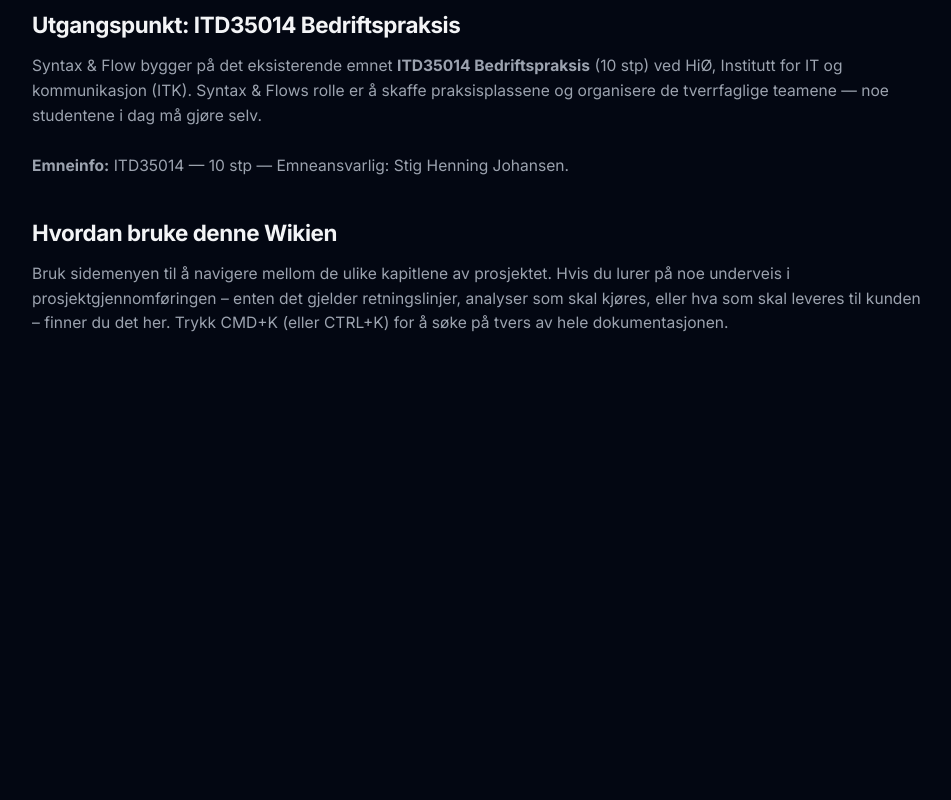
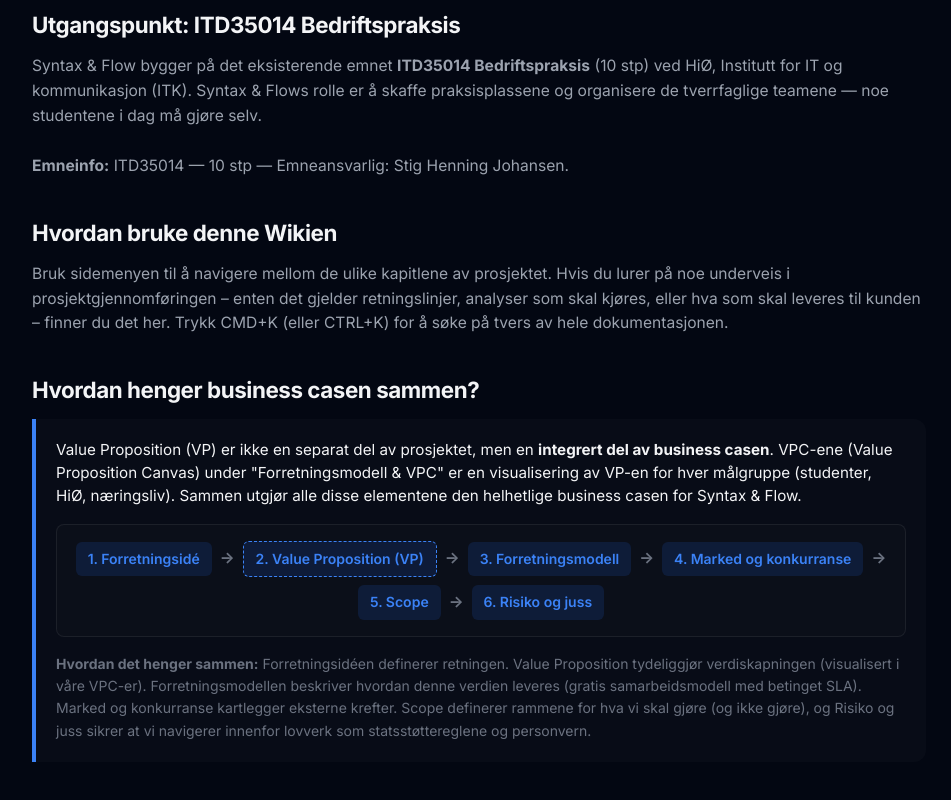
Before and after one commit to uffiulf/S-F-BC, a React (Vite) app in the folder 07-Nettside/infoside-app/: page / in a window 1280 px wide. Shown: the part 863-1663 px from the top of the page, without its empty margins (306-1257 px from the left). Before the commit the page ends 1479 px from the top, so only its background shows below. Built offline with nearby package versions, Linux system fonts and the light colour scheme.

Commit message:
docs: lagt til forklaring av VP sin rolle i business casen på Dashboard og markert som utført

```diff
--- a/07-Nettside/infoside-app/src/data/wikiData.js
+++ b/07-Nettside/infoside-app/src/data/wikiData.js
@@ -30,6 +30,31 @@
       {
         heading: "Hvordan bruke denne Wikien",
         text: "Bruk sidemenyen til å navigere mellom de ulike kapitlene av prosjektet. Hvis du lurer på noe underveis i prosjektgjennomføringen – enten det gjelder retningslinjer, analyser som skal kjøres, eller hva som skal leveres til kunden – finner du det her. Trykk CMD+K (eller CTRL+K) for å søke på tvers av hele dokumentasjonen."
+      },
+      {
+        heading: "Hvordan henger business casen sammen?",
+        text: "<div class=\"info-box\" style=\"border-left-color: var(--accent-color); margin-top: 16px;\">" +
+          "  <p style=\"margin-bottom: 16px; color: var(--text-primary);\">" +
+          "    Value Proposition (VP) er ikke en separat del av prosjektet, men en <strong>integrert del av business casen</strong>. " +
+          "    VPC-ene (Value Proposition Canvas) under \"Forretningsmodell & VPC\" er en visualisering av VP-en for hver målgruppe (studenter, HiØ, næringsliv). Sammen utgjør alle disse elementene den helhetlige business casen for Syntax & Flow." +
+          "  </p>" +
+          "  <div style=\"display: flex; align-items: center; flex-wrap: wrap; gap: 8px; margin-top: 16px; margin-bottom: 16px; justify-content: center; background: var(--bg-secondary); padding: 16px; border-radius: 8px; border: 1px solid var(--border-color);\">" +
+          "    <span style=\"font-weight: 600; padding: 6px 12px; background: rgba(37, 99, 235, 0.15); color: var(--accent-color); border-radius: 6px; font-size: 0.875rem;\">1. Forretningsidé</span>" +
+          "    <span style=\"color: var(--text-muted); font-weight: bold;\">&rarr;</span>" +
+          "    <span style=\"font-weight: 600; padding: 6px 12px; background: rgba(37, 99, 235, 0.15); color: var(--accent-color); border-radius: 6px; font-size: 0.875rem; border: 1px dashed var(--accent-color);\">2. Value Proposition (VP)</span>" +
+          "    <span style=\"color: var(--text-muted); font-weight: bold;\">&rarr;</span>" +
+          "    <span style=\"font-weight: 600; padding: 6px 12px; background: rgba(37, 99, 235, 0.15); color: var(--accent-color); border-radius: 6px; font-size: 0.875rem;\">3. Forretningsmodell</span>" +
+          "    <span style=\"color: var(--text-muted); font-weight: bold;\">&rarr;</span>" +
+          "    <span style=\"font-weight: 600; padding: 6px 12px; background: rgba(37, 99, 235, 0.15); color: var(--accent-color); border-radius: 6px; font-size: 0.875rem;\">4. Marked og konkurranse</span>" +
+          "    <span style=\"color: var(--text-muted); font-weight: bold;\">&rarr;</span>" +
+          "    <span style=\"font-weight: 600; padding: 6px 12px; background: rgba(37, 99, 235, 0.15); color: var(--accent-color); border-radius: 6px; font-size: 0.875rem;\">5. Scope</span>" +
+          "    <span style=\"color: var(--text-muted); font-weight: bold;\">&rarr;</span>" +
+          "    <span style=\"font-weight: 600; padding: 6px 12px; background: rgba(37, 99, 235, 0.15); color: var(--accent-color); border-radius: 6px; font-size: 0.875rem;\">6. Risiko og juss</span>" +
+          "  </div>" +
+          "  <p style=\"font-size: 0.875rem; color: var(--text-muted); line-height: 1.6; margin-top: 12px;\">" +
+          "    <strong>Hvordan det henger sammen:</strong> Forretningsidéen definerer retningen. Value Proposition tydeliggjør verdiskapningen (visualisert i våre VPC-er). Forretningsmodellen beskriver hvordan denne verdien leveres (gratis samarbeidsmodell med betinget SLA). Marked og konkurranse kartlegger eksterne krefter. Scope definerer rammene for hva vi skal gjøre (og ikke gjøre), og Risiko og juss sikrer at vi navigerer innenfor lovverk som statsstøttereglene og personvern." +
+          "  </p>" +
+          "</div>"
       }
     ]
   },
```
Also changed, not shown: 1 other file (tests, documents, lock files or other folders).
